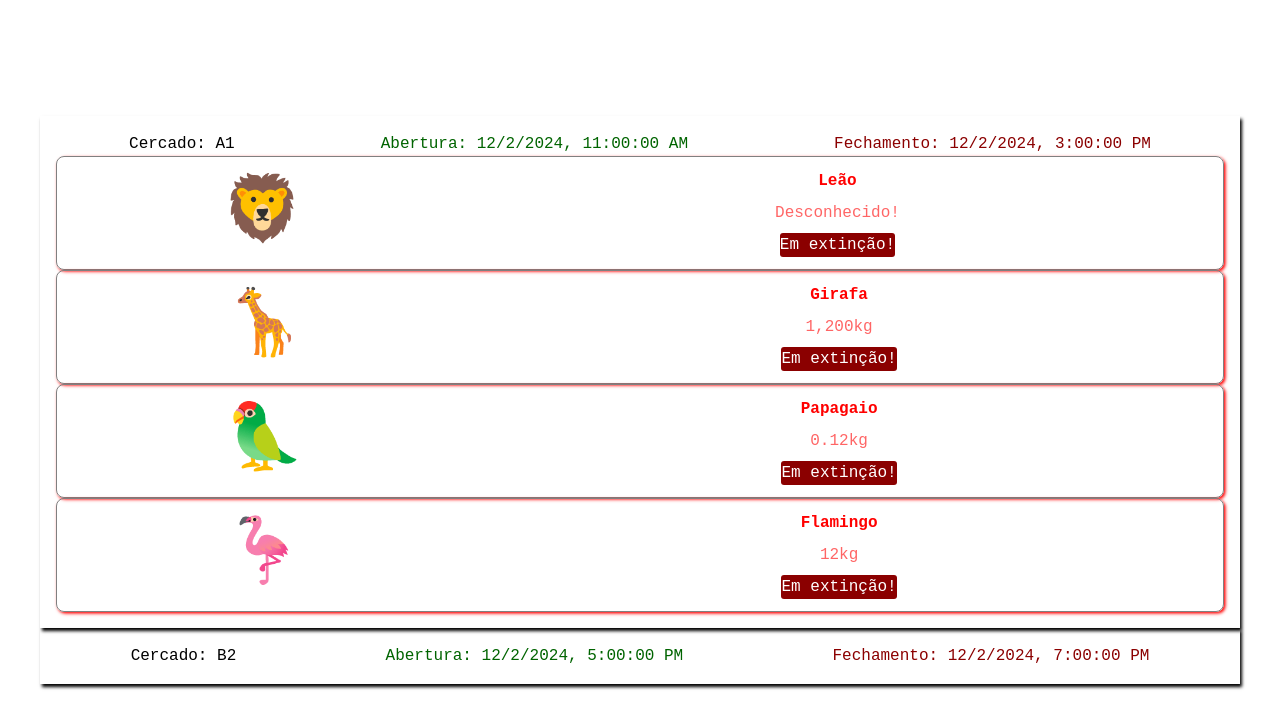
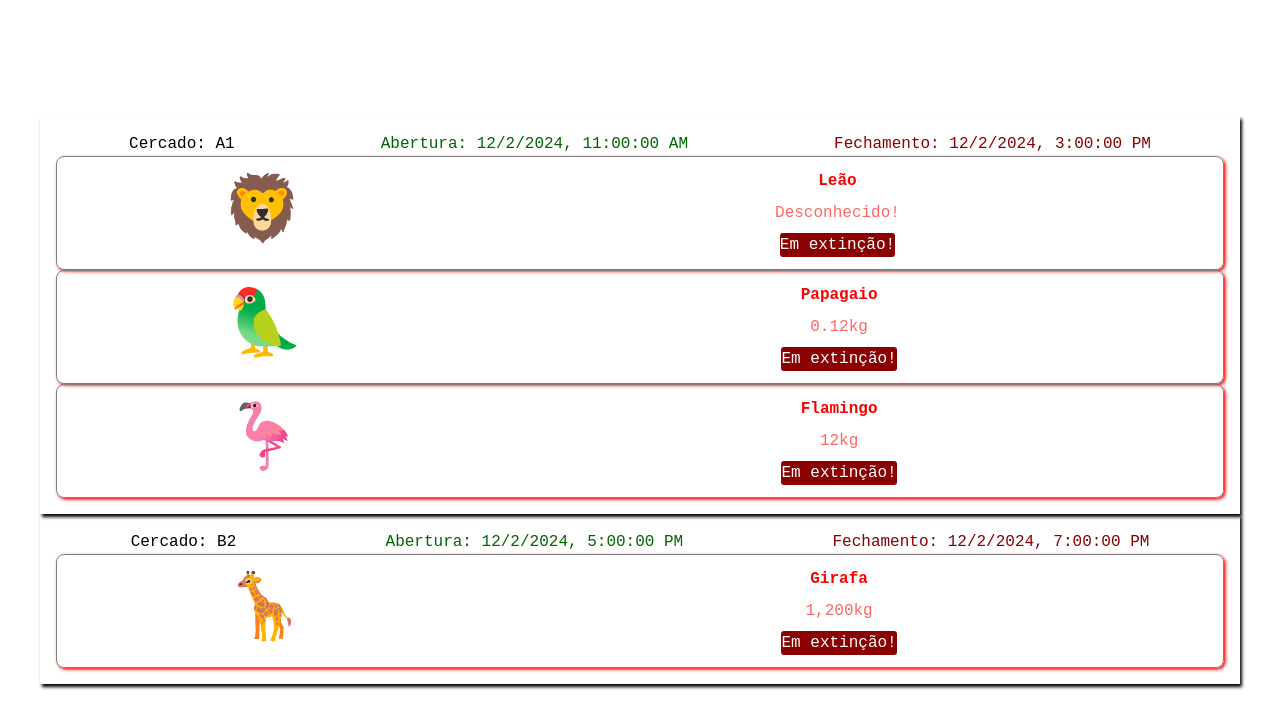
Before and after one commit to ufjf-dcc207/ufjf-dcc207-2024-3-a-atv03-isaac-kapela, a React (Vite) app: page / in a window 1280 px wide. Shown: the top 728 px of the page. Built offline with nearby package versions, Linux system fonts and the light colour scheme.

Commit message:
filtra com if

```diff
--- a/src/App.tsx
+++ b/src/App.tsx
@@ -15,6 +15,7 @@ function App() {
   const exA1: ReactNode[] = [];
   const exB2: ReactNode[] = [];
   for (let i = 0; i < ANIMAIS.length; i++) {
+    if( ANIMAIS[i][2] < 200.0){
       exA1.push(
         <Animal
           icone={ANIMAIS[i][0]}
@@ -23,6 +24,19 @@ function App() {
           extincao={ANIMAIS[i][3]}
         />
       );
+    }
+    else{
+      exB2.push(
+        <Animal
+          icone={ANIMAIS[i][0]}
+          nome={ANIMAIS[i][1]}
+          peso={ANIMAIS[i][2]}
+          extincao={ANIMAIS[i][3]}
+        />
+      )
+    }
+
+
   }
 
   return (
```
Lines whose indentation alone changed are shown as unchanged.
